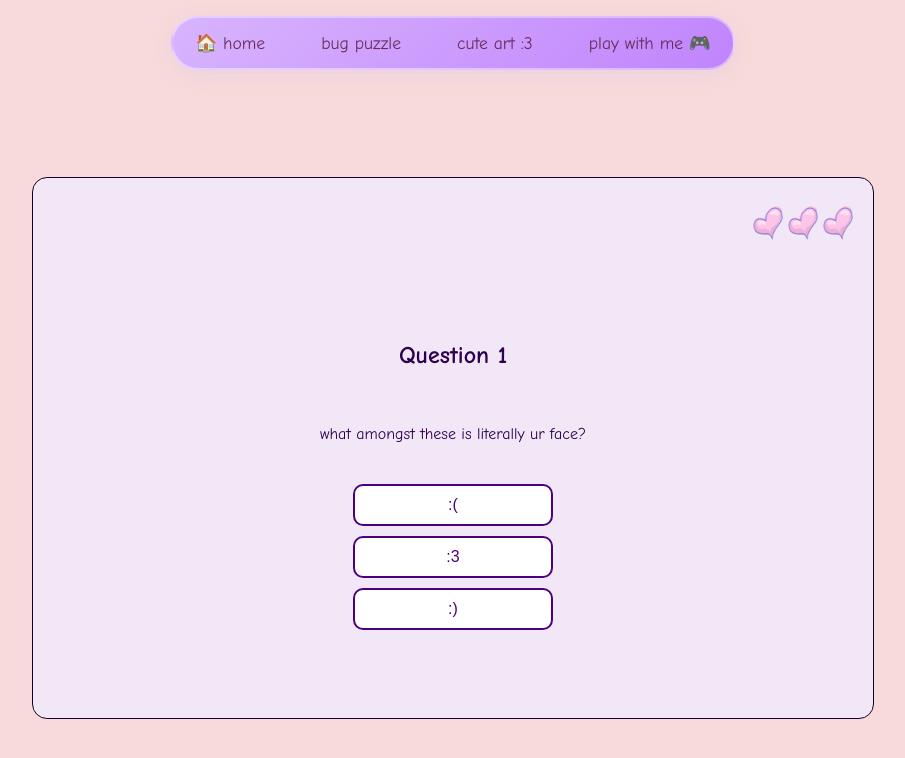
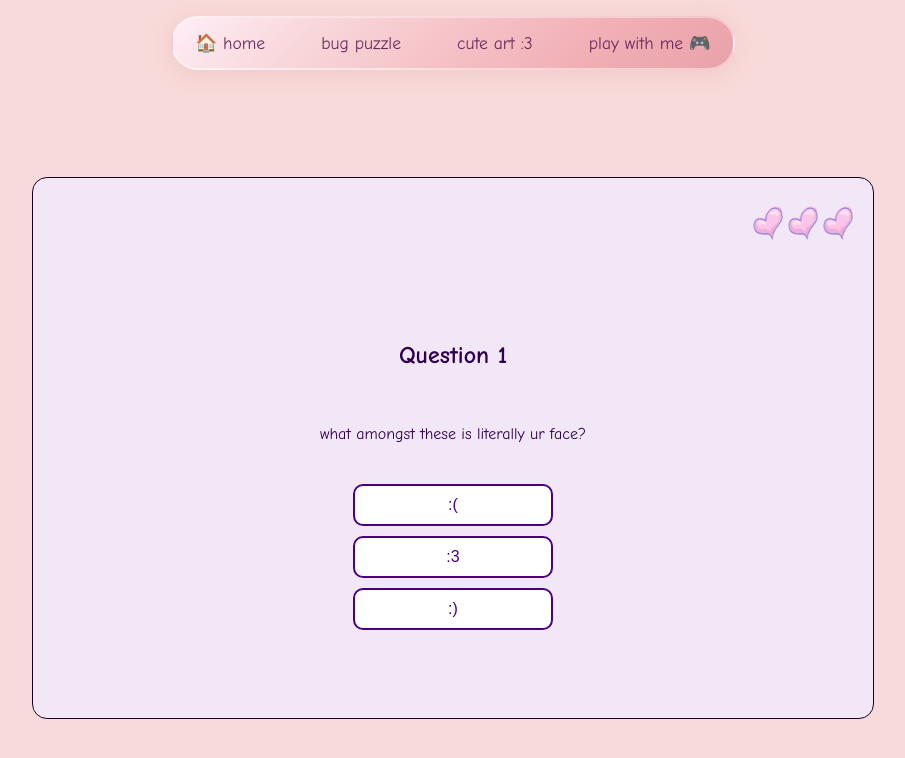
Before and after one commit to vvvinit/bug, a React (Create React App) app: page /bug/solve-me-if-you-are-a-cat in a window 1280 px wide. Shown: the top 758 px of the page, without its empty margins (187-1092 px from the left). Built offline with nearby package versions, Linux system fonts and the light colour scheme; no server answers.

Commit message:
Added tic tac toe page

```diff
--- a/src/styles/App.css
+++ b/src/styles/App.css
@@ -6,7 +6,13 @@
 }
 
 .App-header {
-    background: linear-gradient(135deg, #d8b4fe, #c084fc); /* Pastel purple gradient */
+    background: linear-gradient(135deg,
+      #ffeef8 0%,    /* Very light pink */
+      #f8d7da 25%,   /* Soft pink */
+      #f5c2c7 50%,   /* Medium pink */
+      #f1aeb5 75%,   /* Deeper pink */
+      #e8a2aa 100%   /* Rich pink */
+    );
     color: #6b2c5c; /* Deep purple-pink text */
     padding: 15px 30px; /* Compact padding */
     position: -webkit-sticky; /* For Safari */
@@ -18,7 +24,7 @@
     margin-left: auto;
     margin-right: auto;
     z-index: 1001; /* Ensure it stays on top of artwork background */
-    box-shadow: 0 4px 20px rgba(214, 188, 250, 0.3); /* Pastel purple shadow */
+    box-shadow: 0 4px 20px rgba(232, 162, 170, 0.3); /* Pastel pink shadow */
     border-radius: 30px; /* More rounded for pill shape */
     border: 2px solid rgba(255, 255, 255, 0.4); /* Subtle white border */
     transition: all 0.3s ease; /* Smooth transition */
@@ -27,7 +33,7 @@
 
   .App-header:hover {
     border-color: rgba(255, 182, 193, 0.6); /* Pink border on hover */
-    box-shadow: 0 6px 25px rgba(214, 188, 250, 0.4); /* Enhanced shadow on hover */
+    box-shadow: 0 6px 25px rgba(232, 162, 170, 0.4); /* Pink shadow on hover */
   }
 
   .App-header nav ul {
```
